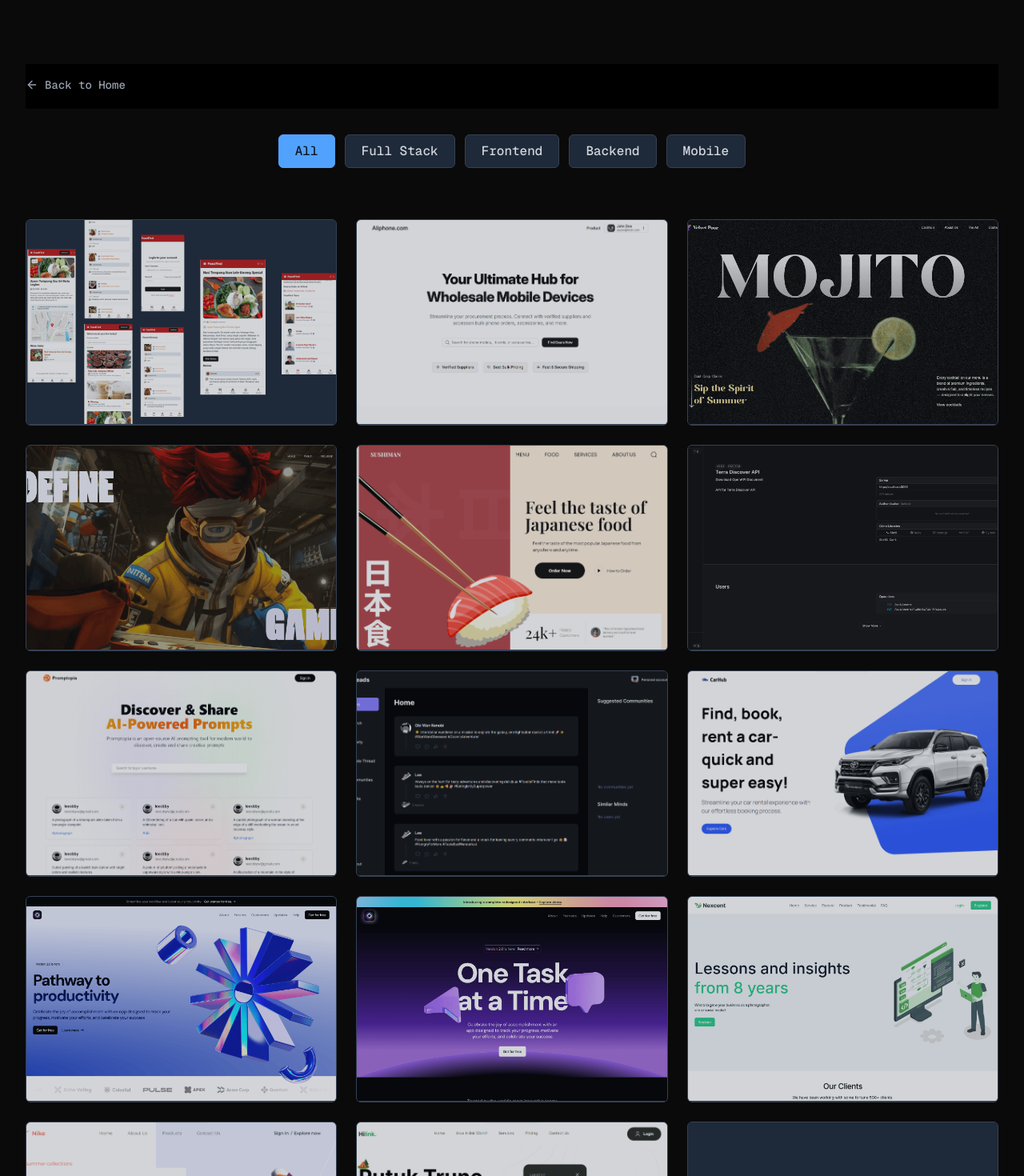
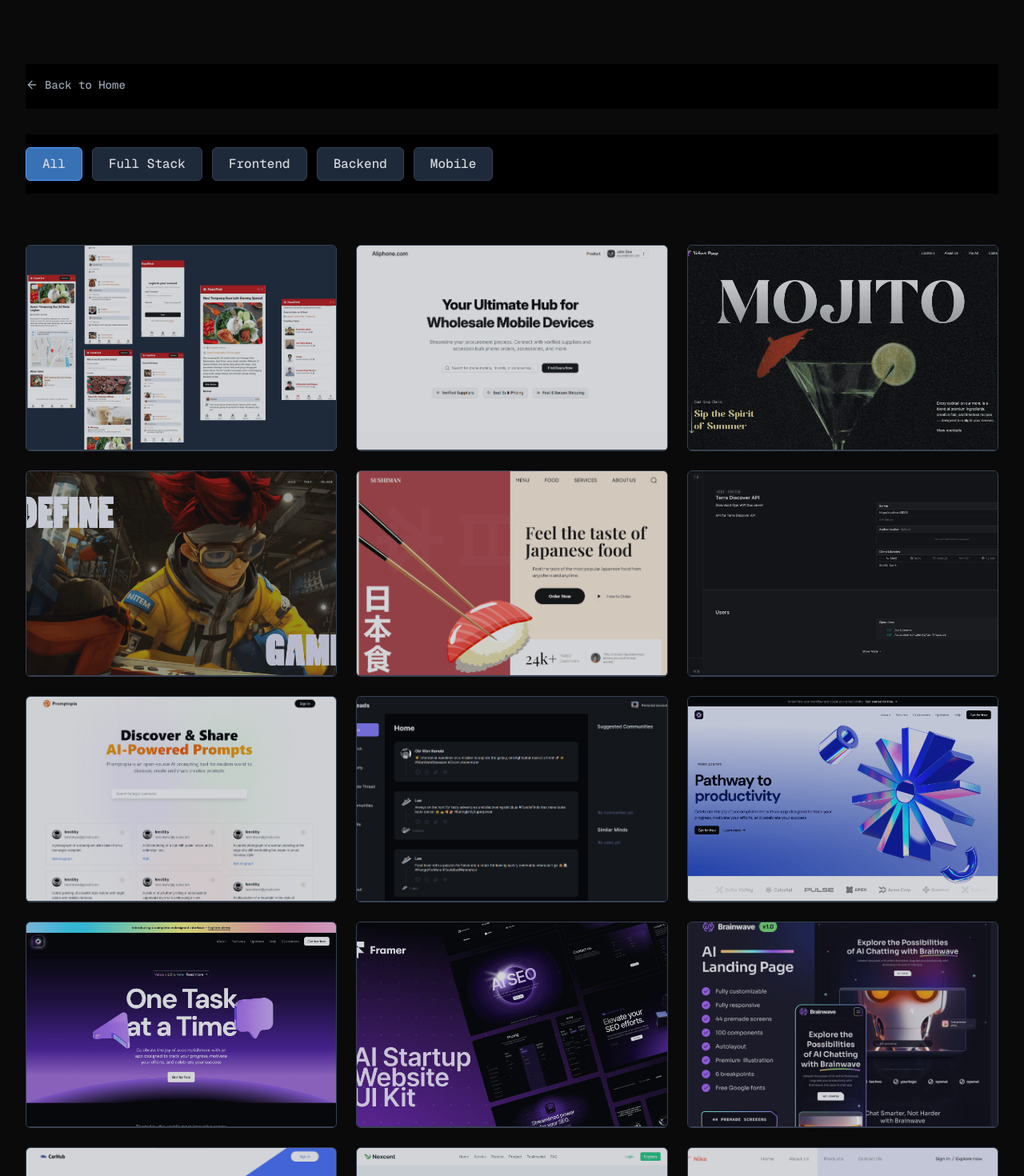
Before and after one commit to obbylee/portofolio-v2, a Next.js app: page /works in a window 1280 px wide. Shown: the top 1470 px of the page at 80% size. Built offline with nearby package versions, Linux system fonts and the light colour scheme.

Commit message:
Add project data and adjust experiences section in mobile view

```diff
--- a/app/works/page.tsx
+++ b/app/works/page.tsx
@@ -35,16 +35,16 @@ const ProjectsPage = () => {
           </Link>
         </div>
 
-        <div className="overflow-x-auto flex gap-3 mb-16 px-4 md:px-0 md:flex-wrap justify-center ">
+        <div className="sticky top-14 z-50 overflow-x-auto flex gap-3 mb-16 py-4 md:flex-wrap bg-black">
           {categories.map((category) => (
             <button
               key={category}
               onClick={() => setActiveCategory(category)}
               className={`
-                px-5 py-2 rounded-sm text-sm md:text-base font-medium transition-all duration-200 border
+                px-5 py-2 rounded-sm text-sm md:text-base font-medium transition-all duration-200 border flex-none
                 ${
                   activeCategory === category
-                    ? "bg-blue-400 text-gray-900 border-blue-400 shadow-md"
+                    ? "bg-blue-400/70 text-gray-300 border-blue-400 shadow-md"
                     : "bg-gray-800 text-gray-300 border-gray-700 hover:bg-gray-700 hover:text-gray-100"
                 }
               `}
--- a/components/shared/aside.tsx
+++ b/components/shared/aside.tsx
@@ -10,11 +10,11 @@ import { motion } from "motion/react";
 const SideContent = () => {
   return (
     <aside
-      className="md:sticky md:top-0 py-24 h-screen flex flex-col"
+      className="md:sticky md:top-0 py-24 h-screen flex flex-col justify-center"
       role="complementary"
       aria-label="Author Information and Navigation"
     >
-      <header className="font-mono flex flex-col gap-4">
+      <header className="font-mono flex flex-col gap-4 md:gap-8">
         <motion.h3
           className="text-lg font-bold"
           initial={{ opacity: 0, x: -50 }}
--- a/components/shared/works.tsx
+++ b/components/shared/works.tsx
@@ -110,6 +110,24 @@ const Works = () => {
             </div>
           </motion.div>
         ))}
+
+        <Link
+          href={"/works"}
+          scroll={false}
+          className="md:hidden flex gap-2 text-lg font-bold text-gray-900 dark:text-gray-100 mb-4 backdrop-blur py-2.5 z-20"
+        >
+          <span>View full projects</span>
+          <motion.span
+            animate={{ y: [0, -10, 0] }}
+            transition={{
+              duration: 1.5,
+              repeat: Infinity,
+              ease: "easeInOut",
+            }}
+          >
+            <ArrowUpRight />
+          </motion.span>
+        </Link>
       </div>
     </section>
   );
--- a/data/index.ts
+++ b/data/index.ts
@@ -14,6 +14,8 @@ import zentry from "@/assets/images/zentry.png";
 import framer from "@/assets/images/framer.png";
 import nextcent from "@/assets/images/nextcent.png";
 import darkSaas from "@/assets/images/dark-saas.png";
+import aistartup from "@/assets/images/ai-startup-web.png";
+import brainwave from "@/assets/images/brainwave.png";
 
 export interface SectionLink {
   id: string;
@@ -224,17 +226,6 @@ export const myProjectsData: ProjectItem[] = [
     githubLink: "https://github.com/obbylee/portofolio/tree/main/threads",
     liveLink: "https://portofolio-seven-gamma.vercel.app/",
   },
-
-  {
-    id: "carhub",
-    title: "Carhub",
-    description:
-      "A modern and responsive web application that lets users search, browse, and explore cars for sale or rent.",
-    image: carhubScreenshoot,
-    category: "Frontend",
-    techStack: ["NextJS", "React", "Tailwind CSS", "Typescript", "API"],
-    githubLink: "https://github.com/obbylee/portofolio/tree/main/carhub",
-  },
   {
     id: "framer",
     title: "Framer SaaS",
@@ -247,7 +238,7 @@ export const myProjectsData: ProjectItem[] = [
     liveLink: "https://framer-web-psi.vercel.app/",
   },
   {
-    id: "framer",
+    id: "Sleek-SaaS",
     title: "Sleek SaaS UI Kit Adaptation",
     description:
       "An adaptation of the 'SaaS Website UI Kit' Figma design, showcasing server-side rendering with Next.js and advanced interactive animations with Framer Motion.",
@@ -256,6 +247,38 @@ export const myProjectsData: ProjectItem[] = [
     techStack: ["Nextjs", "React", "Tailwind CSS", "Framer Motion"],
     githubLink: "https://github.com/obbylee/saas-web-ui-dark",
     liveLink: "https://saas-web-ui-dark.vercel.app/",
+  },
+  {
+    id: "ai-startup-web",
+    title: "Sleek SaaS UI Kit Adaptation",
+    description:
+      "An adaptation of the 'SaaS Website UI Kit' Figma design, showcasing server-side rendering with Next.js and advanced interactive animations with Framer Motion.",
+    image: aistartup,
+    category: "Frontend",
+    techStack: ["Nextjs", "React", "Tailwind CSS", "Framer Motion"],
+    githubLink: "https://github.com/obbylee/ai-startup-web",
+    liveLink: "https://ai-startup-web.vercel.app/",
+  },
+  {
+    id: "brainwave",
+    title: "brainwave",
+    description:
+      "An adaptation of the Beautiful AI Landing Page UI Kit at ui8.net",
+    image: brainwave,
+    category: "Frontend",
+    techStack: ["Nextjs", "React", "Tailwind CSS", "Framer Motion"],
+    githubLink: "https://github.com/obbylee/brainwave-web",
+    liveLink: "https://brainwave-web-omega.vercel.app/",
+  },
+  {
+    id: "carhub",
+    title: "Carhub",
+    description:
+      "A modern and responsive web application that lets users search, browse, and explore cars for sale or rent.",
+    image: carhubScreenshoot,
+    category: "Frontend",
+    techStack: ["NextJS", "React", "Tailwind CSS", "Typescript", "API"],
+    githubLink: "https://github.com/obbylee/portofolio/tree/main/carhub",
   },
   {
     id: "nextcent",
```
Also changed, not shown: assets/images/ai-startup-web.png (added), assets/images/brainwave.png (added).
